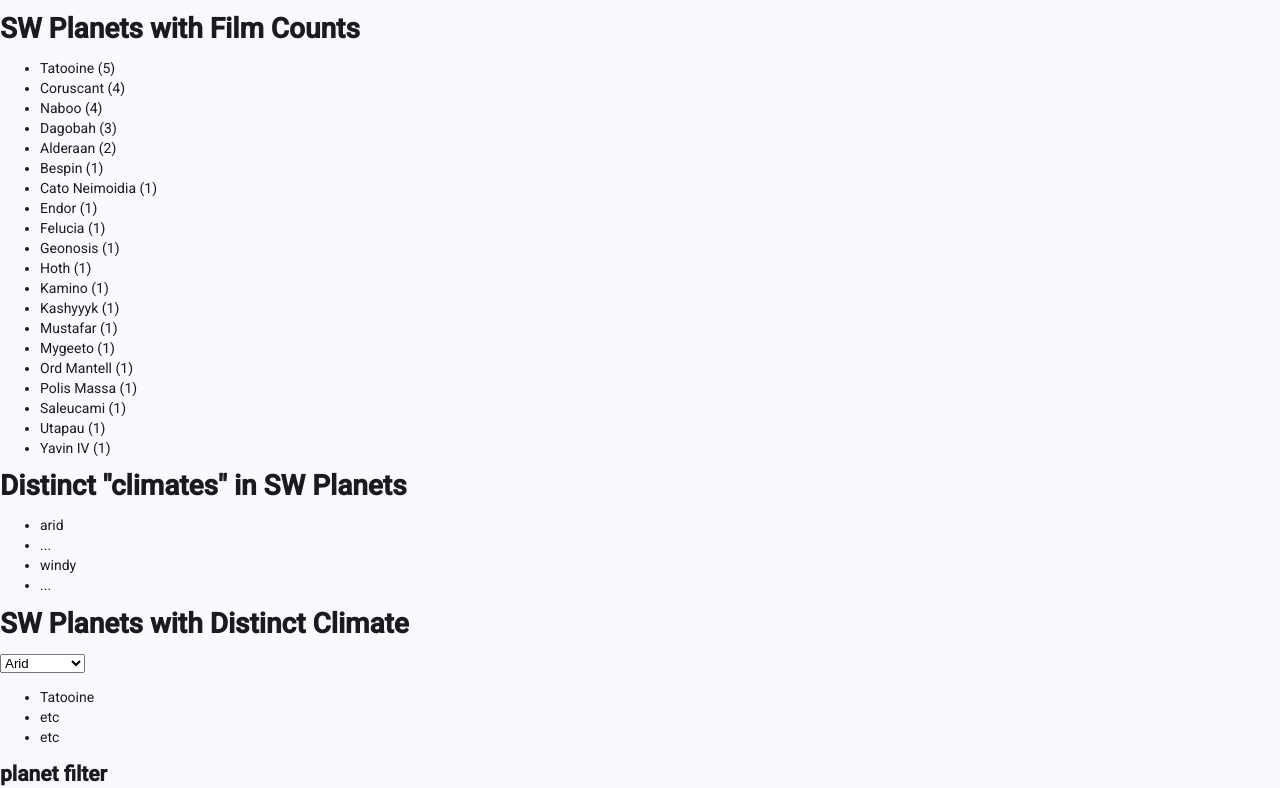
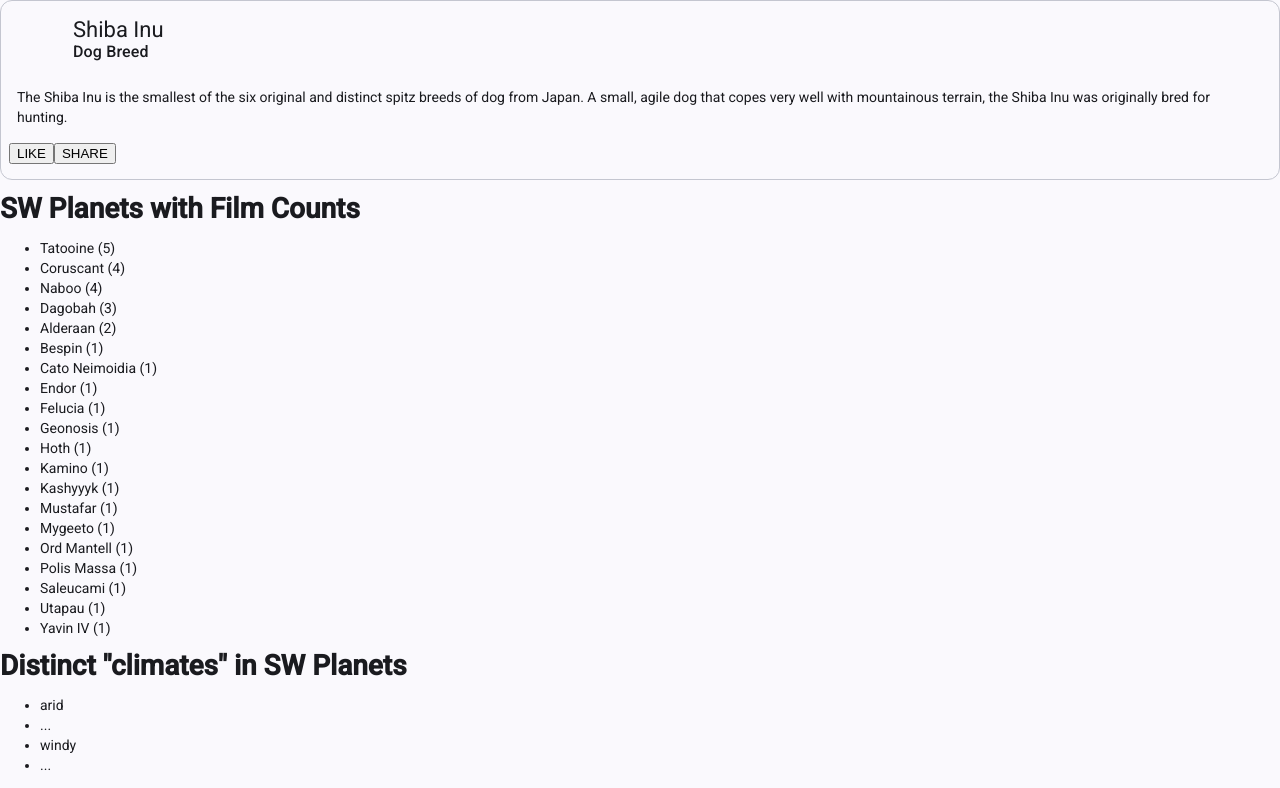
Before and after one commit to 2025-fall-js-frameworks/angular-components, an Angular app: page / in a window 1280 px wide. Shown: the top 788 px of the page. Built offline with nearby package versions, Linux system fonts and the light colour scheme.

Commit message:
Shwoing card...
Next let's put my info into the card....

```diff
--- a/src/app/sw-planet-films/sw-planet-films.html
+++ b/src/app/sw-planet-films/sw-planet-films.html
@@ -1,3 +1,28 @@
+<mat-card class="example-card" appearance="outlined">
+	<mat-card-header>
+		<div mat-card-avatar class="example-header-image"></div>
+		<mat-card-title>Shiba Inu</mat-card-title>
+		<mat-card-subtitle>Dog Breed</mat-card-subtitle>
+	</mat-card-header>
+	<!--
+	<img
+		mat-card-image
+		src="https://material.angular.dev/assets/img/examples/shiba2.jpg"
+		alt="Photo of a Shiba Inu"
+	/>
+	 -->
+	<mat-card-content>
+		<p>
+			The Shiba Inu is the smallest of the six original and distinct spitz breeds of dog from
+			Japan. A small, agile dog that copes very well with mountainous terrain, the Shiba Inu
+			was originally bred for hunting.
+		</p>
+	</mat-card-content>
+	<mat-card-actions>
+		<button matButton>LIKE</button>
+		<button matButton>SHARE</button>
+	</mat-card-actions>
+</mat-card>
 <h1>SW Planets with Film Counts</h1>
 <ul>
 	@for (p of planetsToDisplay; track p) {
--- a/src/app/sw-planet-films/sw-planet-films.ts
+++ b/src/app/sw-planet-films/sw-planet-films.ts
@@ -1,10 +1,11 @@
 import { Component, inject } from '@angular/core';
 import { SwPlanetsService } from '../sw-planets.service';
 import { PlanetWithFilmCount } from '../../sw-planet-model';
+import { MatCardModule } from '@angular/material/card';
 
 @Component({
 	selector: 'app-sw-planet-films',
-	imports: [],
+	imports: [MatCardModule],
 	templateUrl: './sw-planet-films.html',
 	styleUrl: './sw-planet-films.css',
 })
```
